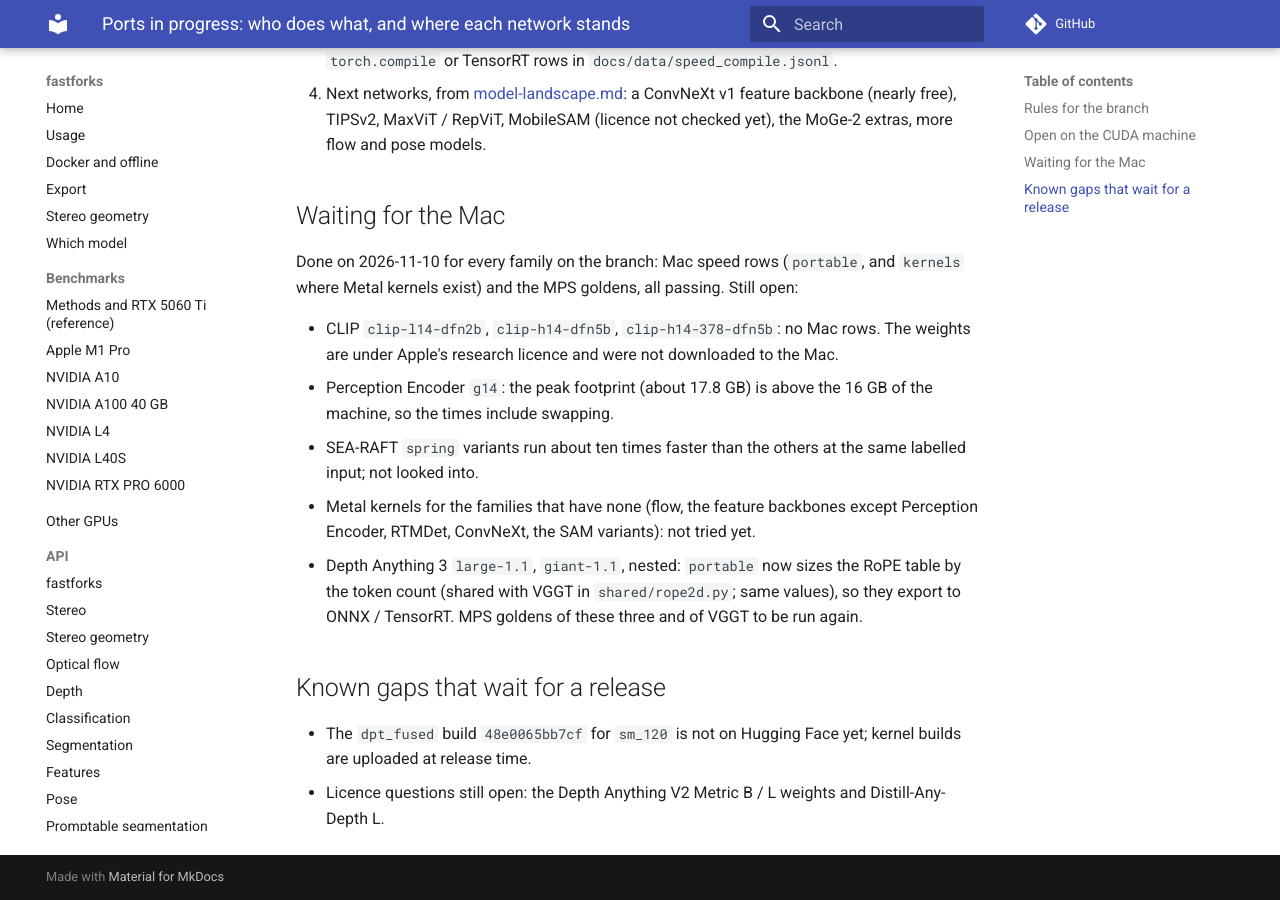
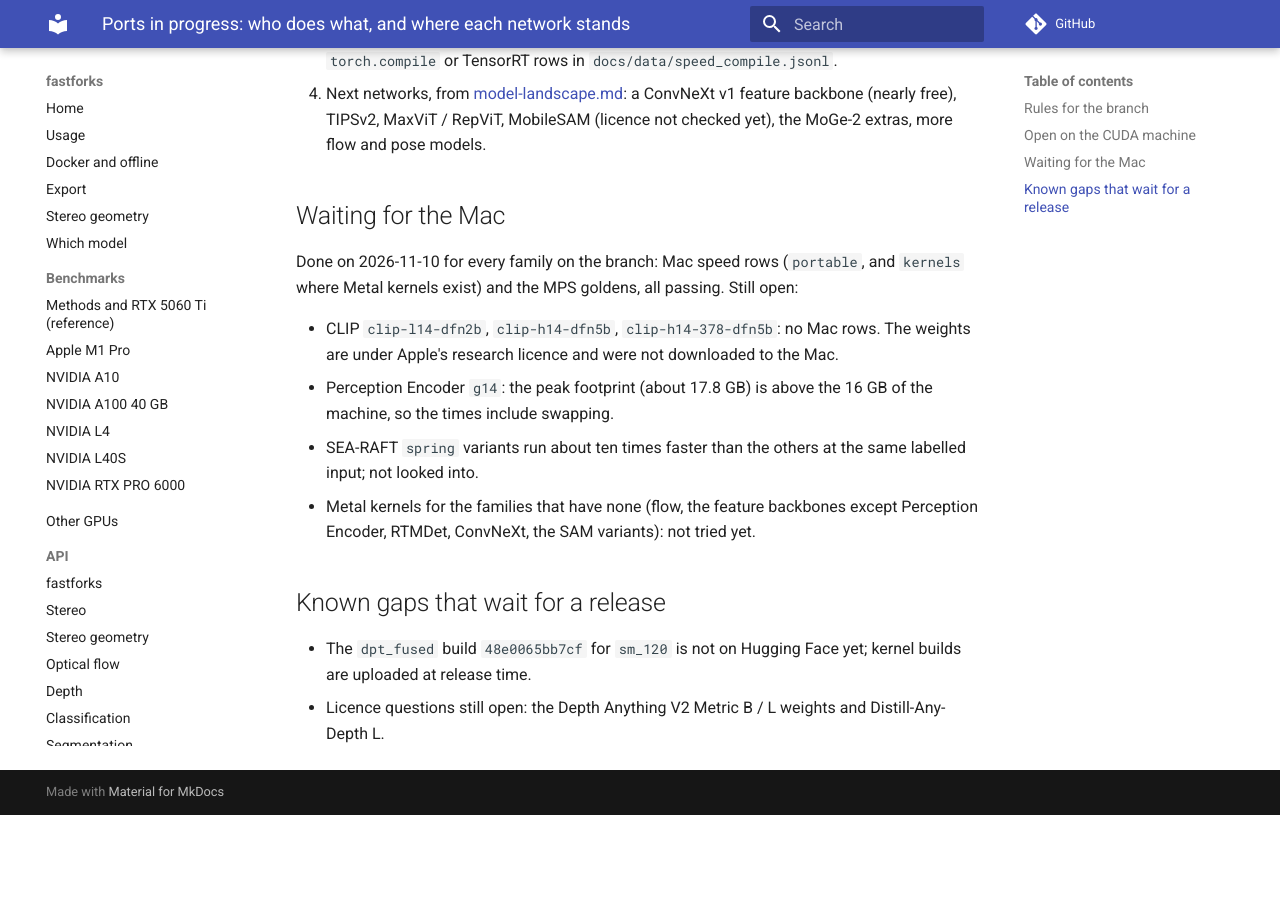
Before and after one commit to kleinicke/fastforks, an MkDocs documentation site: the page built from docs/plans/ports-status.md, in a window 1280 px wide and 900 px high, scrolled down 1117 px. Built offline with MkDocs 1.6.1 and Material for MkDocs 9.7.7, drawn with Linux system fonts in a browser that asks for light colours; comment, search, counter and statistics services are not loaded; after the commit the page ends 1932 px from its top, so only the background shows below that.

Commit message:
Ports status: MPS goldens of Depth Anything 3 1.1 and VGGT pass after the RoPE change
Co-Authored-By: Claude Fable 5.2 <noreply@anthropic.com>

```diff
--- a/docs/plans/ports-status.md
+++ b/docs/plans/ports-status.md
@@ -48,9 +48,6 @@ exist) and the MPS goldens, all passing. Still open:
 - SEA-RAFT `spring` variants run about ten times faster than the others at the same labelled input; not looked into.
 - Metal kernels for the families that have none (flow, the feature backbones except Perception Encoder, RTMDet,
   ConvNeXt, the SAM variants): not tried yet.
-- Depth Anything 3 `large-1.1`, `giant-1.1`, nested: `portable` now sizes the RoPE table by the token count (shared
-  with VGGT in `shared/rope2d.py`; same values), so they export to ONNX / TensorRT. MPS goldens of these three and of
-  VGGT to be run again.
 
 ## Known gaps that wait for a release
 
```
